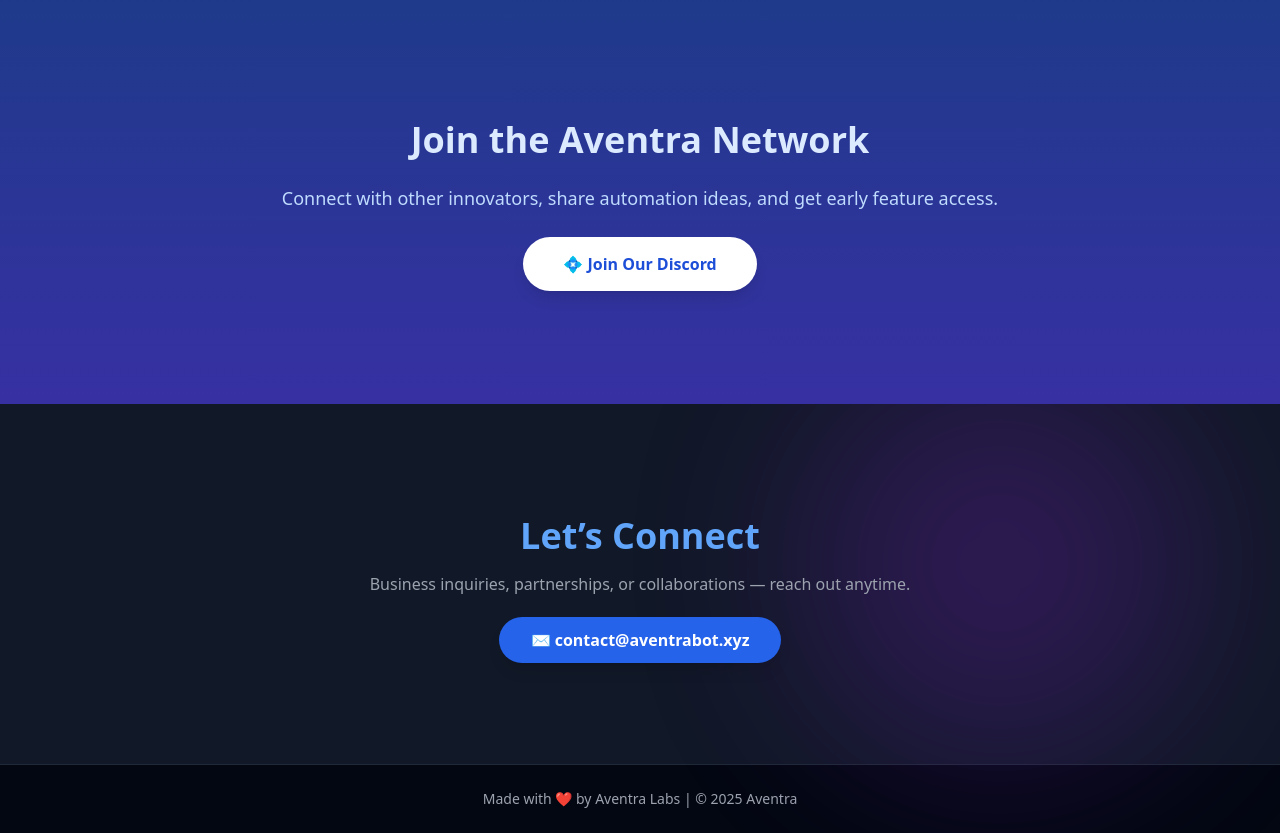
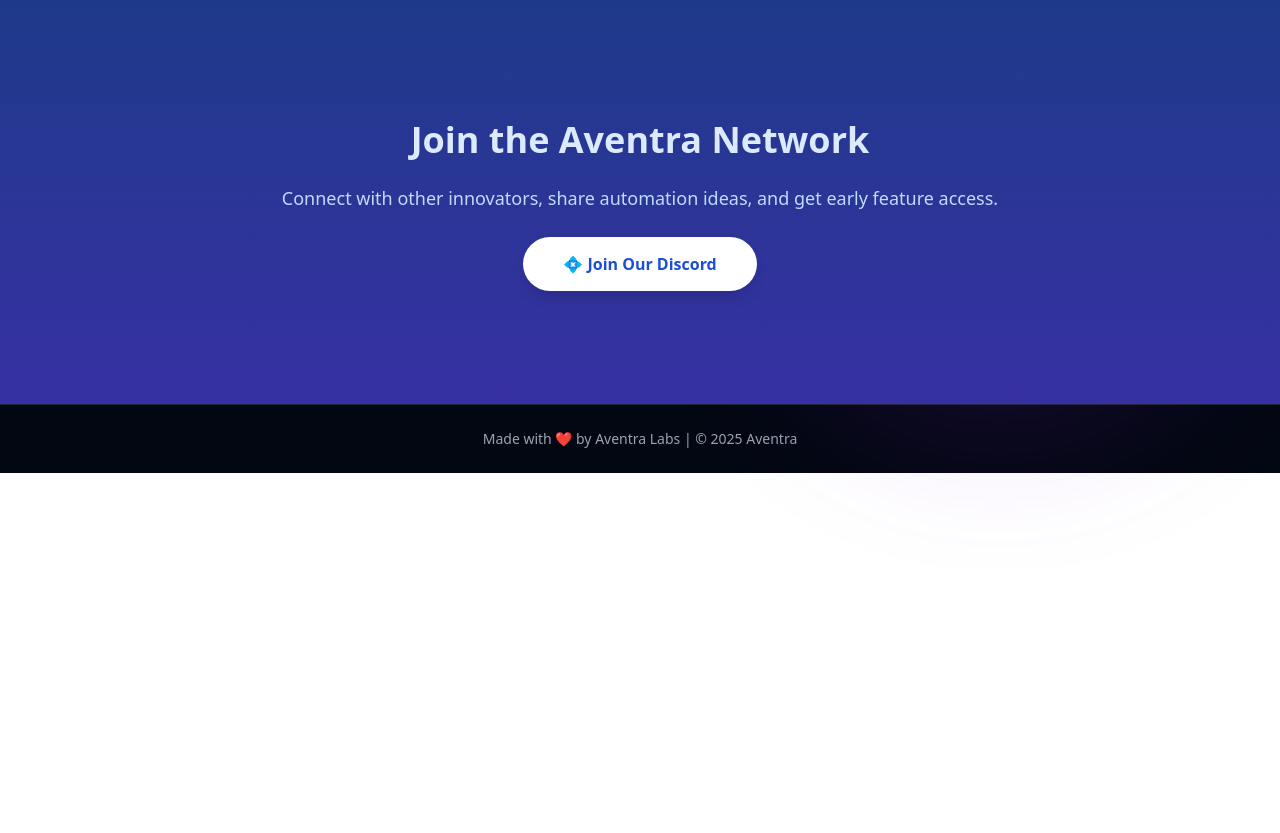
Before and after one commit to togaaa4/aventra, a plain HTML site: page index.html in a window 1280 px wide. Shown: the part 1334-2167 px from the top of the page. After the commit the page ends 1807 px from the top, so only its background shows below. Drawn offline with nearby package versions, Linux system fonts and the light colour scheme.

Commit message:
Update index.html

```diff
--- a/index.html
+++ b/index.html
@@ -113,17 +113,6 @@
     </div>
   </section>
 
-  <!-- 📬 Contact -->
-  <section id="contact" class="py-28 bg-gray-900 text-center">
-    <div class="max-w-3xl mx-auto px-6 animate-fadeUp">
-      <h2 class="text-4xl font-bold mb-4 text-blue-400">Let’s Connect</h2>
-      <p class="text-gray-400 mb-8">Business inquiries, partnerships, or collaborations — reach out anytime.</p>
-      <a href="mailto:contact@aventrabot.xyz"
-         class="bg-blue-600 text-white px-8 py-3 rounded-full font-semibold shadow-lg hover:bg-blue-500 hover:scale-105 transition-all">
-        ✉️ contact@aventrabot.xyz
-      </a>
-    </div>
-  </section>
 
   <!-- 🧾 Footer -->
   <footer class="bg-gray-950 py-6 text-center text-gray-400 text-sm border-t border-gray-800">
```
